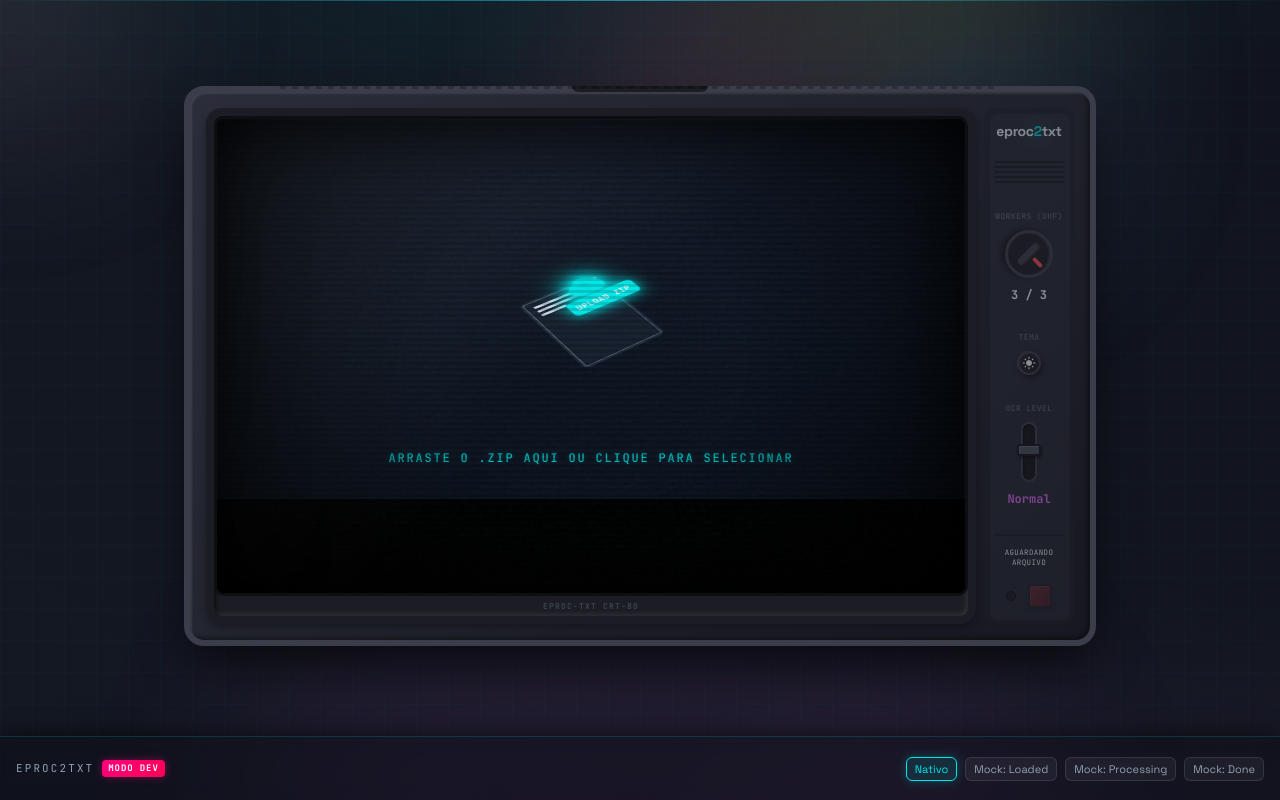
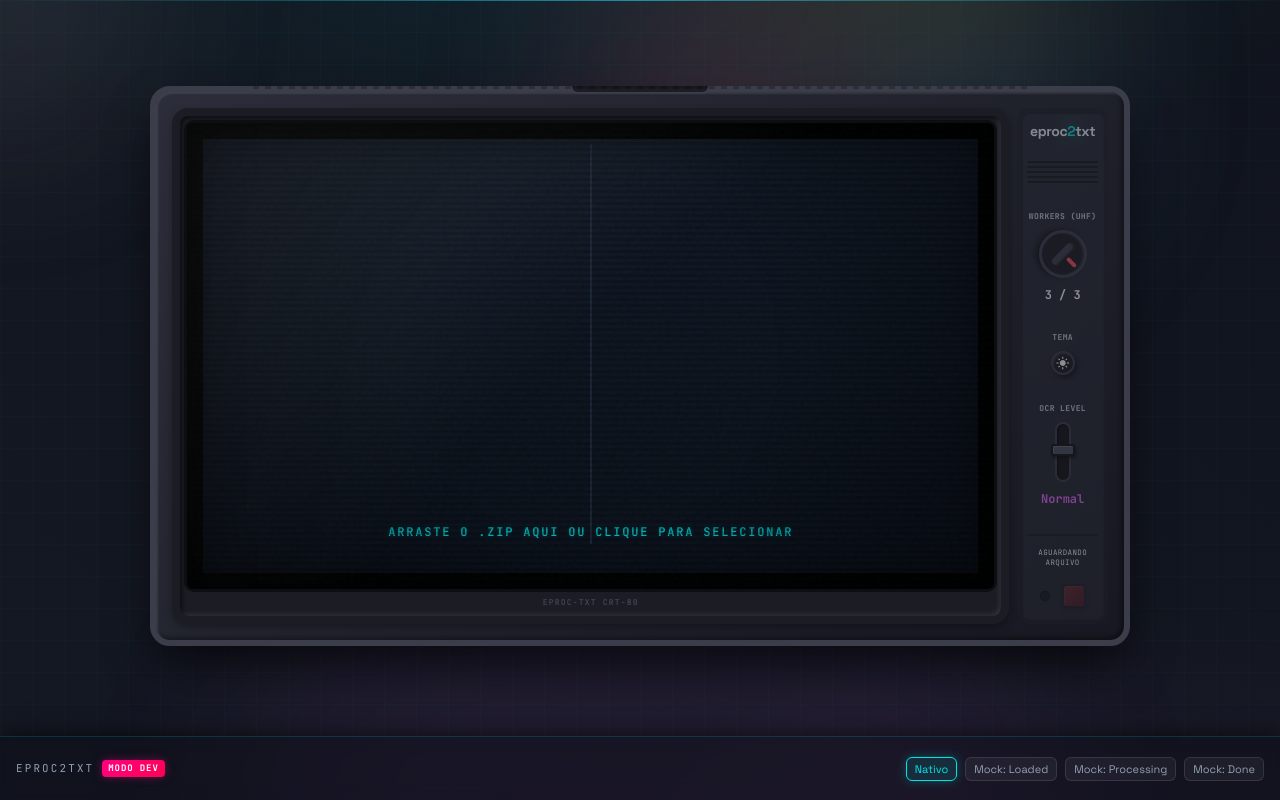
Before and after one commit to jonyduque/eproc2txt, a React (Vite) app: page / in a window 1280 px wide. Built offline with nearby package versions, Linux system fonts and the light colour scheme.

Commit message:
style: padding interno na TV, vinheta suavizada, contraste dos labels e responsividade da TV

```diff
--- a/src/components/Layout/RetroTV.css
+++ b/src/components/Layout/RetroTV.css
@@ -47,8 +47,8 @@
 	--crt-top-handle-bg: #18191f;
 
 	/* Text/value colors */
-	/* Text/value colors */
 	--crt-control-val-color: #ffffff;
+	--crt-control-label-color: #c8cee0;
 
 	/* Ignored placard colors */
 	--crt-placard-bg: rgba(255, 149, 0, 0.08);
@@ -57,45 +57,9 @@
 	--crt-placard-title: #ffa116;
 }
 
-body.light-theme {
-	--crt-cabinet-bg: linear-gradient(135deg, #d8d8d0 0%, #b8b8b0 100%);
-	--crt-bezel-bg: #e2e2da;
-	--crt-border-color: #a4a49c;
-	--crt-shadow-color: rgba(0, 0, 0, 0.2);
-
-	/* Light theme control panel colors */
-	--crt-control-panel-bg: #eaeae2;
-	--crt-control-panel-border: #d2d2ca;
-
-	/* Light theme speaker slots */
-	--crt-speaker-slot-bg: #9a9a90;
-
-	/* Light theme dial colors */
-	--crt-dial-bg: #dcdcd4;
-	--crt-dial-shadow: 1px 2px 4px rgba(0, 0, 0, 0.2), inset 1px 1px 1px rgba(255, 255, 255, 0.6);
-
-	/* Light theme fader colors */
-	--crt-fader-track-bg: #c8c8c0;
-	--crt-fader-track-shadow: inset 1px 1px 2px rgba(0, 0, 0, 0.2);
-	--crt-fader-knob-bg: #94948a;
-	--crt-fader-knob-border: #e2e2da;
-
-	/* Light theme top handle colors */
-	--crt-top-handle-bg: #dcdcd4;
-
-	/* Light theme text/value colors */
-	--crt-control-val-color: #121317;
-
-	/* Light theme ignored placard colors */
-	--crt-placard-bg: rgba(217, 107, 0, 0.05);
-	--crt-placard-border: 1px solid rgba(217, 107, 0, 0.3);
-	--crt-placard-text: #b25e00;
-	--crt-placard-title: #d96b00;
-}
-
 .crt-monitor-frame {
 	margin: var(--space-4) auto;
-	max-width: min(95%, 920px);
+	max-width: 100%;
 	width: 100%;
 	display: flex;
 	flex-direction: column;
@@ -176,6 +140,7 @@ body.light-theme {
 	display: flex;
 	flex-direction: column;
 	height: 100%;
+	padding: 4px;
 }
 
 /* Bezel Controls Column */
@@ -227,7 +192,7 @@ body.light-theme {
 	font-family: var(--font-mono);
 	font-size: 8px;
 	font-weight: var(--font-weight-bold);
-	color: var(--color-text-muted);
+	color: var(--crt-control-label-color);
 	letter-spacing: 0.05em;
 	text-align: center;
 }
@@ -374,20 +339,26 @@ body.light-theme {
 	transition: all 0.3s ease;
 }
 
-.crt-power-led.led-ready {
-	background: var(--crt-led-ready);
-	box-shadow: 0 0 8px var(--crt-led-ready);
+.crt-power-led.led-orange-pulse {
+	background: #ff9500;
+	box-shadow: 0 0 8px #ff9500;
+	animation: crt-led-blink 1.2s ease-in-out infinite;
 }
 
-.crt-power-led.led-active {
-	background: var(--crt-led-active);
-	box-shadow: 0 0 10px var(--crt-led-active);
+.crt-power-led.led-orange-solid {
+	background: #ff9500;
+	box-shadow: 0 0 8px #ff9500;
+}
+
+.crt-power-led.led-green-pulse {
+	background: #34c759;
+	box-shadow: 0 0 10px #34c759;
 	animation: crt-led-blink 0.5s ease-in-out infinite;
 }
 
-.crt-power-led.led-finished {
-	background: var(--crt-led-finished);
-	box-shadow: 0 0 8px var(--crt-led-finished);
+.crt-power-led.led-green-solid {
+	background: #34c759;
+	box-shadow: 0 0 8px #34c759;
 }
 
 /* Vintage Rectangular Red Power Button */
@@ -514,6 +485,8 @@ body.light-theme {
 	overflow-y: auto;
 	min-height: 0;
 	flex: 1;
+	padding: var(--space-4);
+	box-sizing: border-box;
 }
 
 /* ── CRT Screen Overlays ── */
@@ -593,9 +566,9 @@ body.light-theme .crt-flicker {
 	position: absolute;
 	inset: 0;
 	background:
-		radial-gradient(circle at center, transparent 35%, rgba(0, 0, 0, 0.6) 100%),
+		radial-gradient(circle at center, transparent 40%, rgba(0, 0, 0, 0.35) 100%),
 		var(--crt-glass-reflection);
-	box-shadow: inset 0 0 80px rgba(0, 0, 0, 0.95);
+	box-shadow: inset 0 0 50px rgba(0, 0, 0, 0.6);
 }
 
 /* Theme Button styling */
--- a/src/components/LoadingScreen/LoadingScreen.css
+++ b/src/components/LoadingScreen/LoadingScreen.css
@@ -16,7 +16,10 @@ body.light-theme {
 	margin-left: auto;
 	margin-right: auto;
 	margin-top: 0;
-	max-width: calc(4 * var(--max-w-xl) / 3);
+	width: 100%;
+	height: 100%;
+	flex: 1;
+	min-height: 0;
 	text-align: center;
 }
 
@@ -91,15 +94,22 @@ body.light-theme {
 /* DROPZONE */
 .dropzone-outer-container {
 	width: 100%;
+	height: 100%;
+	display: flex;
+	flex-direction: column;
 }
 
 .dropzone-screen-area {
-	display: block;
+	display: flex;
+	flex-direction: column;
+	justify-content: center;
+	align-items: center;
 	cursor: pointer;
 	position: relative;
 	overflow: hidden;
 	background: var(--bg-card);
-	height: 380px;
+	height: 100%;
+	flex: 1;
 	transition: background-color 0.3s;
 }
 
--- a/style.css
+++ b/style.css
@@ -661,7 +661,7 @@ body {
 	z-index: 10;
 	margin: 0 auto;
 	width: 100%;
-	max-width: calc(var(--max-w-xl) * 2);
+	max-width: 100%;
 	padding-left: var(--space-6);
 	padding-right: var(--space-6);
 	padding-bottom: var(--space-4);
@@ -679,11 +679,29 @@ body {
 	justify-content: center;
 	align-items: center;
 	width: 100%;
-	max-width: 960px;
+	max-width: 680px;
 	margin: 0 auto;
 	padding: var(--space-2) 0;
 	flex: 1;
 	min-height: 0;
+}
+
+@media (min-width: 900px) {
+	.retro-tv-layout-grid-single {
+		max-width: 820px;
+	}
+}
+
+@media (min-width: 1100px) {
+	.retro-tv-layout-grid-single {
+		max-width: 980px;
+	}
+}
+
+@media (min-width: 1400px) {
+	.retro-tv-layout-grid-single {
+		max-width: 1100px;
+	}
 }
 
 .app-container {
```
